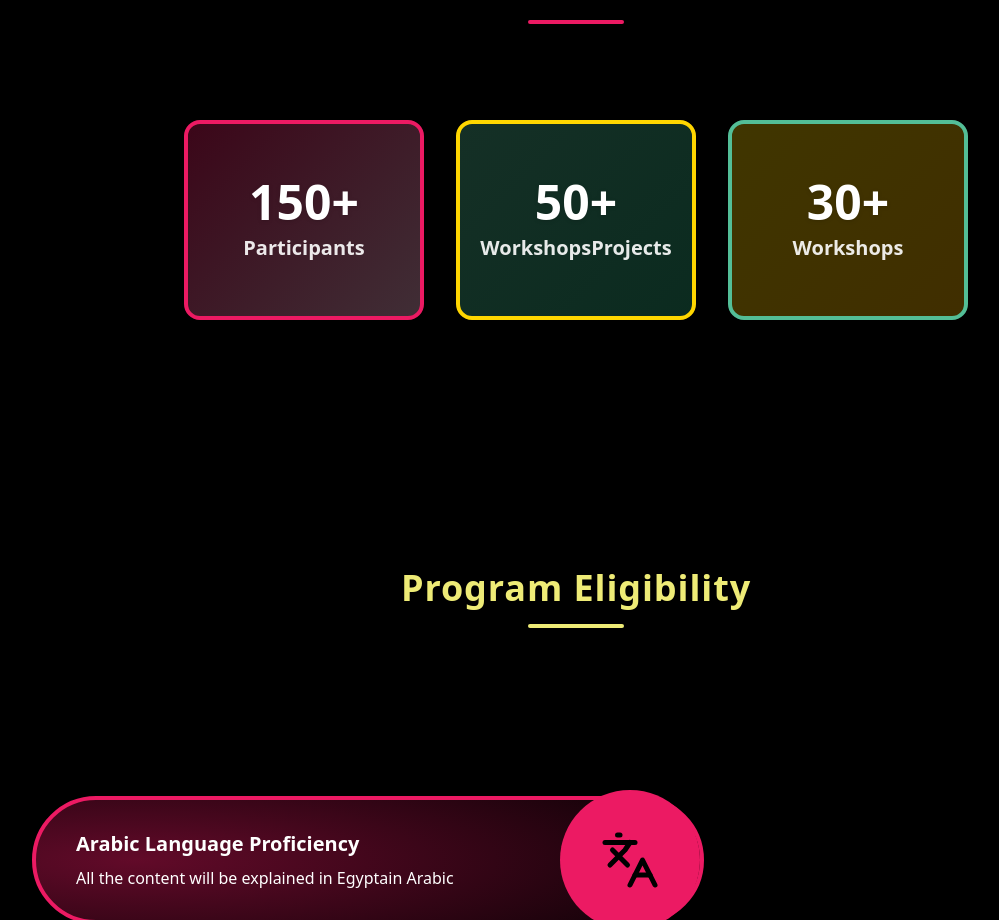
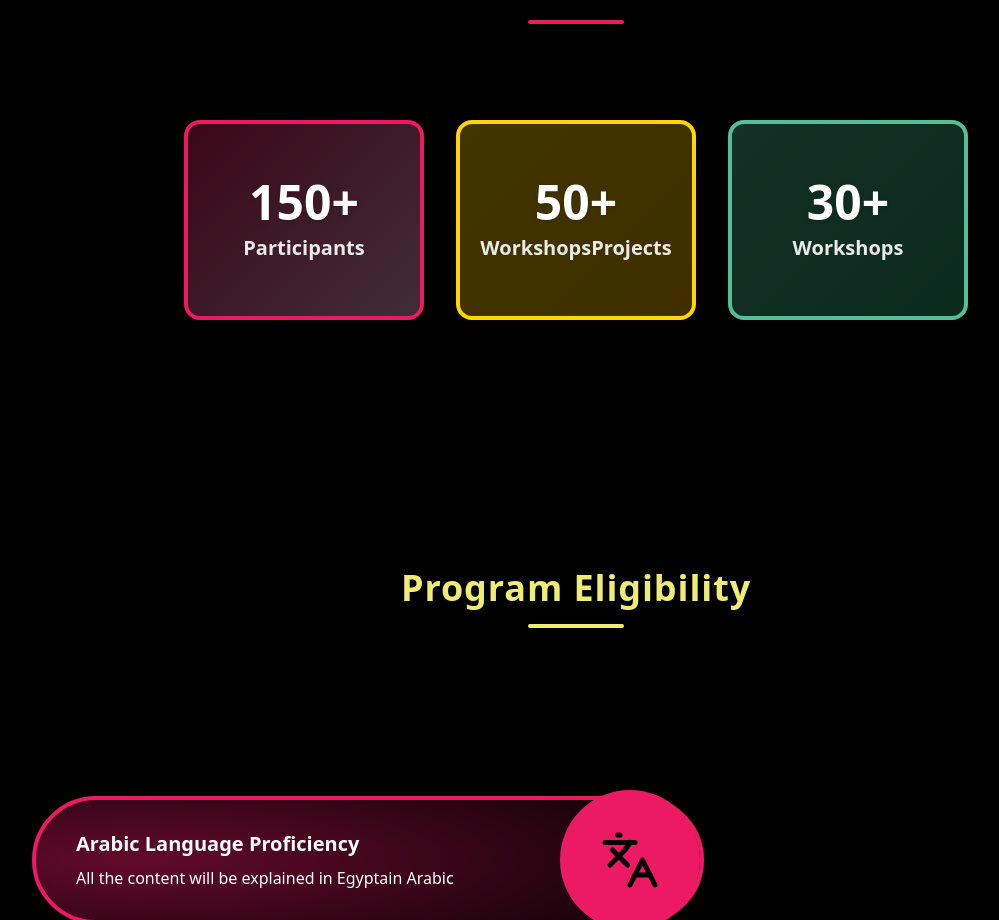
Before and after one commit to YAFFMN/OVAC, a React (Vite) app: page /bootcamp in a window 1280 px wide. Shown: the part 980-1900 px from the top of the page, without its empty margins (64-1063 px from the left). Built offline with nearby package versions, Linux system fonts and the light colour scheme.

Commit message:
Update BootcampStats.jsx

```diff
--- a/src/Components/BootcampStats.jsx
+++ b/src/Components/BootcampStats.jsx
@@ -18,7 +18,7 @@ const stats = [
     colors: "from-[#ffd600] to-[#ffb700]",
     border: "border-[#ffd600]",
     gradient:
-      "linear-gradient(135deg, rgba(83,190,151,0.25) 0%, rgba(44,170,124,0.25) 100%)",
+      "linear-gradient(135deg, rgba(255,214,0,0.25) 0%, rgba(255,183,0,0.25) 100%)",
   },
   {
     label: "Workshops",
@@ -26,7 +26,7 @@ const stats = [
     colors: "from-[#53be97] to-[#2caa7c]",
     border: "border-[#53be97]",
     gradient:
-      "linear-gradient(135deg, rgba(255,214,0,0.25) 0%, rgba(255,183,0,0.25) 100%)",
+      "linear-gradient(135deg, rgba(83,190,151,0.25) 0%, rgba(44,170,124,0.25) 100%)",
   },
 ];
 
```
